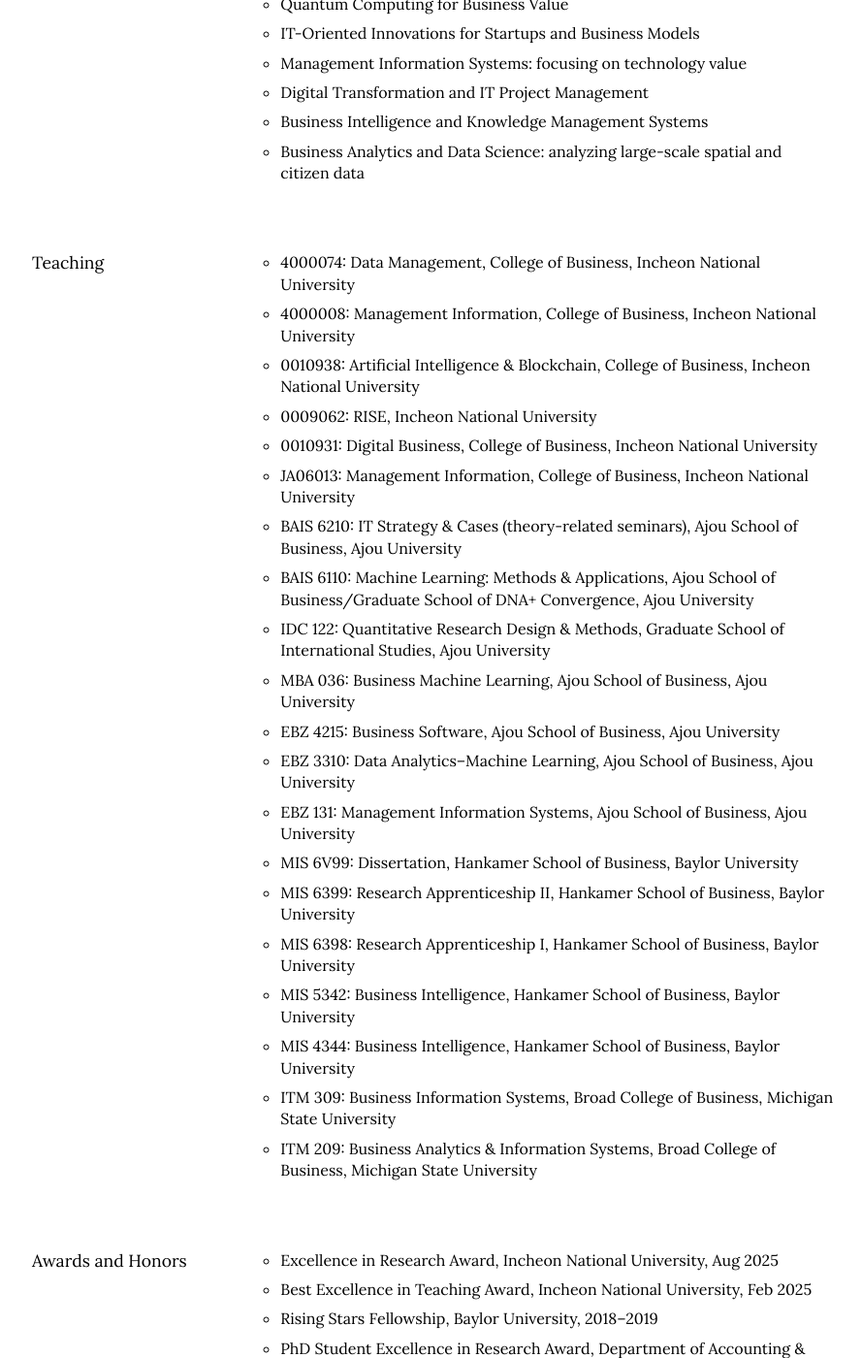
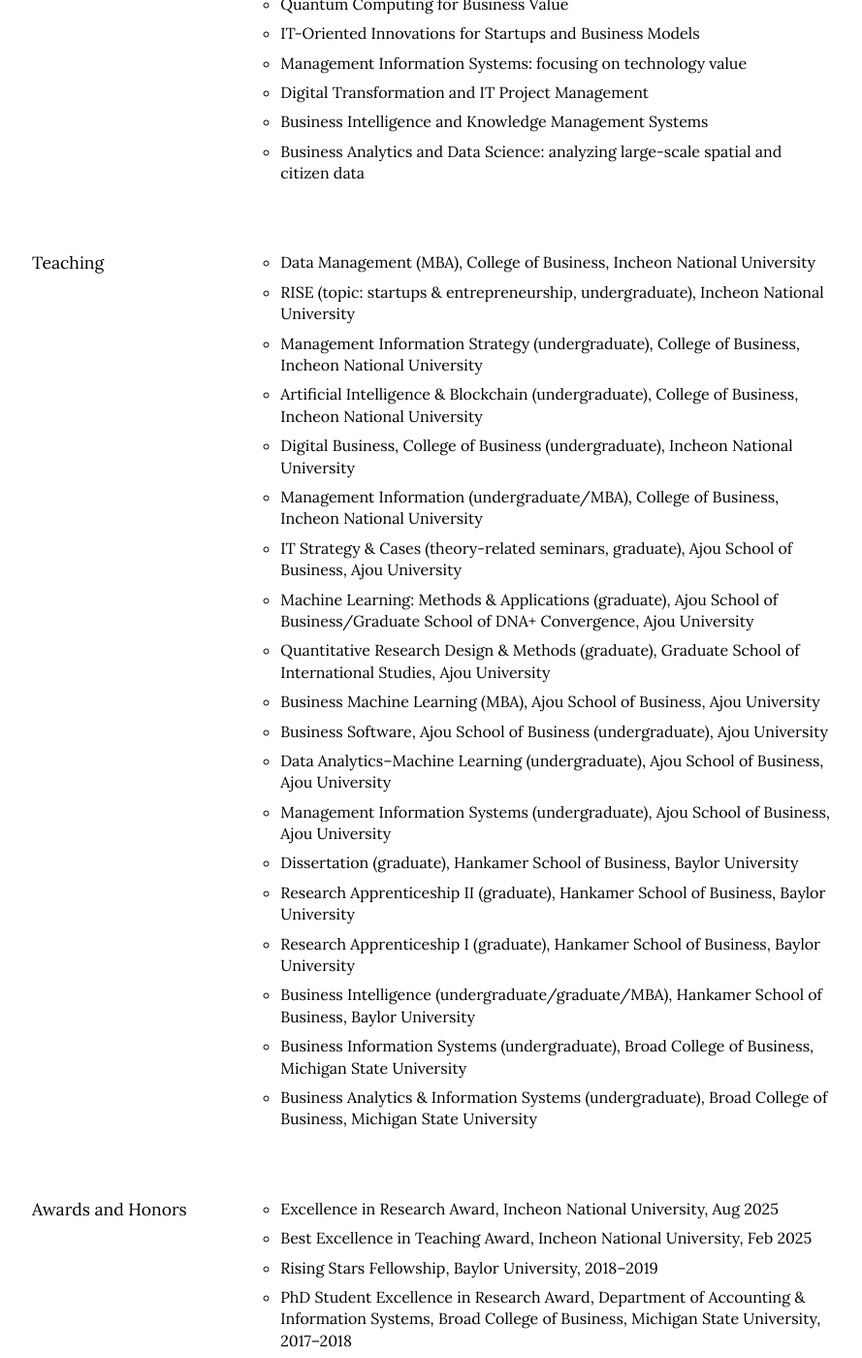
Before and after one commit to istaehun/taehun, a Jekyll site: the page built from engagement.html, in a window 1280 px wide and 1400 px high, scrolled down 1200 px. Shown: the whole window at 97% size, without its empty margins (187-1076 px from the left). Built offline with Jekyll 4.4.1, drawn with Linux system fonts in a browser that asks for light colours; nearby versions of some CDN libraries; some of the changed text lies outside the part shown.

Commit message:
Update engagement.yml

```diff
--- a/_data/engagement.yml
+++ b/_data/engagement.yml
@@ -26,26 +26,25 @@
   -
     title: Teaching
     list:
-      - "4000074: Data Management, College of Business, Incheon National University"
-      - "4000008: Management Information, College of Business, Incheon National University"
-      - "0010938: Artificial Intelligence & Blockchain, College of Business, Incheon National University"
-      - "0009062: RISE, Incheon National University"
-      - "0010931: Digital Business, College of Business, Incheon National University"
-      - "JA06013: Management Information, College of Business, Incheon National University"
-      - "BAIS 6210: IT Strategy & Cases (theory-related seminars), Ajou School of Business, Ajou University"
-      - "BAIS 6110: Machine Learning: Methods & Applications, Ajou School of Business/Graduate School of DNA+ Convergence, Ajou University"
-      - "IDC 122: Quantitative Research Design & Methods, Graduate School of International Studies, Ajou University"
-      - "MBA 036: Business Machine Learning, Ajou School of Business, Ajou University"
-      - "EBZ 4215: Business Software, Ajou School of Business, Ajou University"
-      - "EBZ 3310: Data Analytics–Machine Learning, Ajou School of Business, Ajou University"
-      - "EBZ 131: Management Information Systems, Ajou School of Business, Ajou University"
-      - "MIS 6V99: Dissertation, Hankamer School of Business, Baylor University"
-      - "MIS 6399: Research Apprenticeship II, Hankamer School of Business, Baylor University"
-      - "MIS 6398: Research Apprenticeship I, Hankamer School of Business, Baylor University"
-      - "MIS 5342: Business Intelligence, Hankamer School of Business, Baylor University"
-      - "MIS 4344: Business Intelligence, Hankamer School of Business, Baylor University"
-      - "ITM 309: Business Information Systems, Broad College of Business, Michigan State University"
-      - "ITM 209: Business Analytics & Information Systems, Broad College of Business, Michigan State University"
+      - "Data Management (MBA), College of Business, Incheon National University"
+      - "RISE (topic: startups & entrepreneurship, undergraduate), Incheon National University"
+      - "Management Information Strategy (undergraduate), College of Business, Incheon National University"
+      - "Artificial Intelligence & Blockchain (undergraduate), College of Business, Incheon National University"
+      - "Digital Business, College of Business (undergraduate), Incheon National University"
+      - "Management Information  (undergraduate/MBA), College of Business, Incheon National University"
+      - "IT Strategy & Cases (theory-related seminars, graduate), Ajou School of Business, Ajou University"
+      - "Machine Learning: Methods & Applications (graduate), Ajou School of Business/Graduate School of DNA+ Convergence, Ajou University"
+      - "Quantitative Research Design & Methods (graduate), Graduate School of International Studies, Ajou University"
+      - "Business Machine Learning (MBA), Ajou School of Business, Ajou University"
+      - "Business Software, Ajou School of Business (undergraduate), Ajou University"
+      - "Data Analytics–Machine Learning (undergraduate), Ajou School of Business, Ajou University"
+      - "Management Information Systems (undergraduate), Ajou School of Business, Ajou University"
+      - "Dissertation (graduate), Hankamer School of Business, Baylor University"
+      - "Research Apprenticeship II (graduate), Hankamer School of Business, Baylor University"
+      - "Research Apprenticeship I (graduate), Hankamer School of Business, Baylor University"
+      - "Business Intelligence (undergraduate/graduate/MBA), Hankamer School of Business, Baylor University"
+      - "Business Information Systems (undergraduate), Broad College of Business, Michigan State University"
+      - "Business Analytics & Information Systems (undergraduate), Broad College of Business, Michigan State University"
   -
     title: Awards and Honors
     list:
@@ -57,15 +56,6 @@
       - "Doctoral Consortium of International Conference on Information Systems, Seoul, South Korea, Dec 2017"
       - "Doctoral Consortium of Americas Conference on Information Systems, Boston, MA, Aug 2017"
       - "PhD Student Excellence in Teaching Award, Department of Accounting & Information Systems, Broad College of Business, Michigan State University, 2015–2016"
-  -
-    title: Grants and Funds
-    list:
-      - "Incheon National University, “Insights into YouTube User Behavior,” KRW 12,000,000, May 2025–Apr 2026"
-      - "Incheon National University, “User Engagement in Social/Mobile Platforms and Its Social Contribution,” KRW 20,000,000, Oct 2024–Apr 2026"
-      - "Ajou School of Business, Ajou University, “Addressing User Engagement in Social Media Platforms with Cultural Differences Based on Hofstede’s Dimensions,” KRW 3,000,000, Sep–Dec 2023"
-      - "Ajou University, “User Engagement in Social/Mobile Platforms and Its Welfare Value,” KRW 40,000,000, Sep 2021–Aug 2024"
-      - "Ajou School of Business, Ajou University, “Knowledge Management Research Based on Social Network Theories: A Review with Future Directions,” KRW 3,000,000, Sep–Dec 2021"
-      - "VCU School of Business, Virginia Commonwealth University, “Optimal Pricing Policy for Purchasing and Selling Perishable Goods: Implications for Sustainability and Market Share of a Mobile Marketplace,” with Y Kim, USD 2,500, Jan–Dec 2019"
   -
     title: Journal Review Contribution
     list:
@@ -134,13 +124,13 @@
   -
     title: Invited Professional Talks
     list:
-      - "TH Kim. “Orientation and Guest Lectures/Mentoring in MIS, AI, and Blockchain, Mentoring Session,” INU Winter AI Convergence Capacity-Building Mentorship Program, Incheon National University, Nov 2025."
-      - "TH Kim. “Economic Perspectives on Blockchain Technology,” Incheon Blockchain College–Outreach for Incheon Youth Space, INU Startup Support Group, Incheon National University, Incheon, South Korea, Nov 2025."
-      - "TH Kim. “Academic Career Development for Prospective MIS Scholars,” Guest Speaker Presentation, Korea University Business School, Korea University, Seoul, South Korea, Nov 2025."
-      - "TH Kim. “Economic Perspectives on Blockchain Technology,” Incheon Blockchain College–Outreach for Incheon Semiconductor High School, INU Startup Support Group, Incheon National University, Incheon, South Korea, Nov 2025."
-      - "TH Kim. “Economic Perspectives on Blockchain Technology,” Incheon Blockchain College–Outreach for Korea Jewelry High School, INU Startup Support Group, Incheon National University, Incheon, South Korea, Oct 2025."
-      - "TH Kim. “Economic Perspectives on Blockchain Technology,” Incheon Blockchain College, Blockchain Innovation Technology Center Incheon, Incheon Technopark, Incheon, South Korea, Jul 2025."
-      - "TH Kim. “A Mobile Navigation App and Its Social-Welfare Value: Urban Data Science with Real-Time Traffic Information,” Presentation, Kakao Mobility Co., Ltd., Seongnam, Gyeonggi, South Korea, Jan 2023."
-      - "TH Kim. “Exploring Interesting Topics for Empirical IS Research,” Seminar Presentation for MIS 6370: Contemporary Issues in Information Systems Research, Hankamer School of Business, Baylor University, Waco, TX, Feb 2020."
-      - "TH Kim. “User Engagement in Virtual Mobile Community,” Rising Stars Presentation, Baylor University, Waco, TX, May 2019."
-      - "TH Kim. “How to Explore, Collect, and Process Large-Scale Data for Empirical IS Research,” Seminar Presentation for MIS 6330: Theory in Information Systems Research, Hankamer School of Business, Baylor University, Waco, TX, Mar 2019."
+      - "TH Kim. “Orientation and Guest Lectures/Mentoring in MIS, AI, and Blockchain, Mentoring Session,” INU Winter AI Convergence Capacity-Building Mentorship Program, Incheon National University, Nov 2025"
+      - "TH Kim. “Economic Perspectives on Blockchain Technology,” Incheon Blockchain College–Outreach for Incheon Youth Space, INU Startup Support Group, Incheon National University, Incheon, South Korea, Nov 2025"
+      - "TH Kim. “Academic Career Development for Prospective MIS Scholars,” Guest Speaker Presentation, Korea University Business School, Korea University, Seoul, South Korea, Nov 2025"
+      - "TH Kim. “Economic Perspectives on Blockchain Technology,” Incheon Blockchain College–Outreach for Incheon Semiconductor High School, INU Startup Support Group, Incheon National University, Incheon, South Korea, Nov 2025"
+      - "TH Kim. “Economic Perspectives on Blockchain Technology,” Incheon Blockchain College–Outreach for Korea Jewelry High School, INU Startup Support Group, Incheon National University, Incheon, South Korea, Oct 2025"
+      - "TH Kim. “Economic Perspectives on Blockchain Technology,” Incheon Blockchain College, Blockchain Innovation Technology Center Incheon, Incheon Technopark, Incheon, South Korea, Jul 2025"
+      - "TH Kim. “A Mobile Navigation App and Its Social-Welfare Value: Urban Data Science with Real-Time Traffic Information,” Presentation, Kakao Mobility Co., Ltd., Seongnam, Gyeonggi, South Korea, Jan 2023"
+      - "TH Kim. “Exploring Interesting Topics for Empirical IS Research,” Seminar Presentation for MIS 6370: Contemporary Issues in Information Systems Research, Hankamer School of Business, Baylor University, Waco, TX, Feb 2020"
+      - "TH Kim. “User Engagement in Virtual Mobile Community,” Rising Stars Presentation, Baylor University, Waco, TX, May 2019"
+      - "TH Kim. “How to Explore, Collect, and Process Large-Scale Data for Empirical IS Research,” Seminar Presentation for MIS 6330: Theory in Information Systems Research, Hankamer School of Business, Baylor University, Waco, TX, Mar 2019"
```
